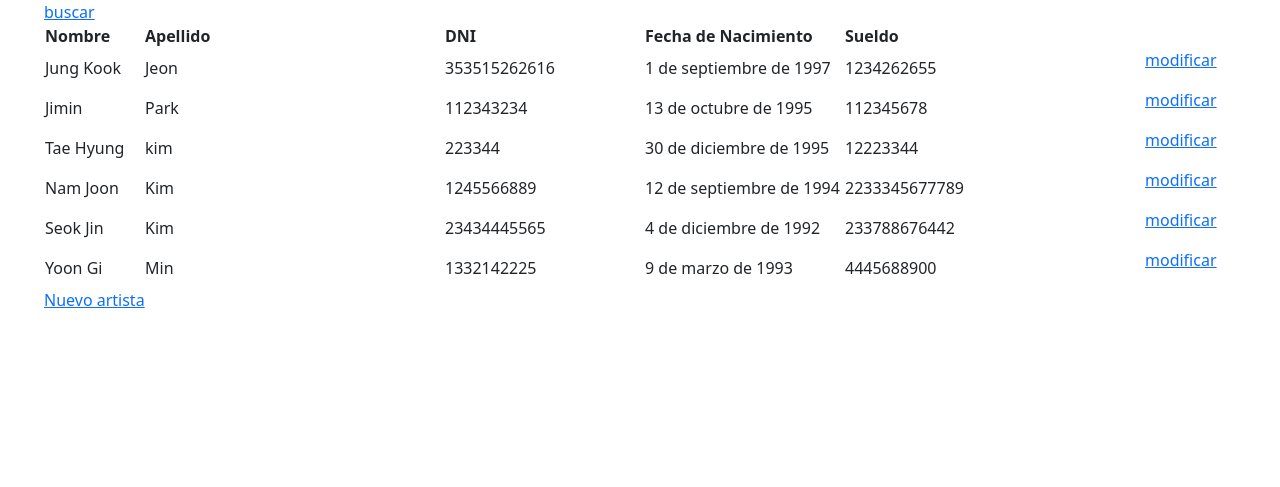
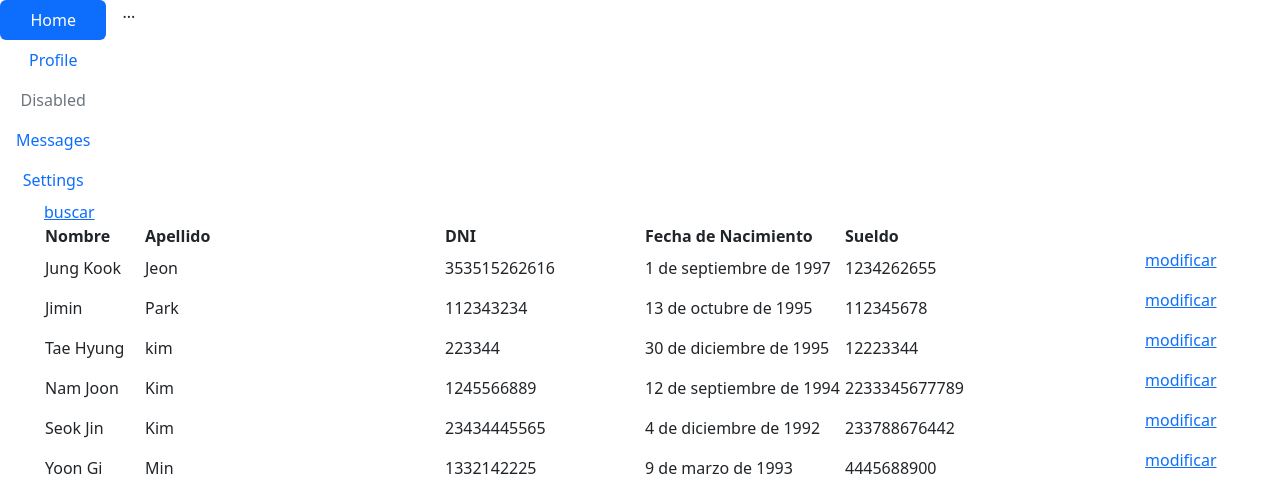
Before and after one commit to SofiaFer889/cantantes, a Django app: page /lista/user in a window 1280 px wide. Shown: the top 487 px of the page. Run offline with Django 4.2, Linux system fonts and the light colour scheme; data comes from the database, SQL or seed files in the repository.

Commit message:
añadi un menu y una vista para el txt

```diff
--- a/cantantes/applications/artista/urls.py
+++ b/cantantes/applications/artista/urls.py
@@ -12,4 +12,5 @@ urlpatterns = [
     path('lista/user', views.ArtistaListView.as_view(), name='lista-user'),
     path('lista/user-nombre', views.ArtistaListBykword.as_view(), name='lista-user-nombre'),
     path('consulta/join', views.ConsultaJoinn.as_view(), name='join'),
+    path('home', views.HomeView.as_view(), name='home'),
 ]
--- a/cantantes/applications/artista/views.py
+++ b/cantantes/applications/artista/views.py
@@ -3,6 +3,7 @@
 # Create your views here.
 from django.urls import reverse_lazy, reverse
 from django.views.generic import (
+    TemplateView,
     CreateView,
     ListView,
     UpdateView,
@@ -66,3 +67,8 @@
     def get_queryset(self):
         artistas = Artista.objects.select_related().all()
         return artistas
+
+
+
+class HomeView(TemplateView):
+    template_name = "artista/home.html"
--- a/cantantes/templates/base.html
+++ b/cantantes/templates/base.html
@@ -10,6 +10,22 @@
 <body>
   <!-- JavaScript Bundle with Popper -->
   <script src="https://cdn.jsdelivr.net/npm/bootstrap@5.2.3/dist/js/bootstrap.bundle.min.js" integrity="sha384-kenU1KFdBIe4zVF0s0G1M5b4hcpxyD9F7jL+jjXkk+Q2h455rYXK/7HAuoJl+0I4" crossorigin="anonymous"></script>
+  <div class="d-flex align-items-start">
+    <div class="nav flex-column nav-pills me-3" id="v-pills-tab" role="tablist" aria-orientation="vertical">
+      <button class="nav-link active" id="v-pills-home-tab" data-bs-toggle="pill" data-bs-target="#v-pills-home" type="button" role="tab" aria-controls="v-pills-home" aria-selected="true">Home</button>
+      <button class="nav-link" id="v-pills-profile-tab" data-bs-toggle="pill" data-bs-target="#v-pills-profile" type="button" role="tab" aria-controls="v-pills-profile" aria-selected="false">Profile</button>
+      <button class="nav-link" id="v-pills-disabled-tab" data-bs-toggle="pill" data-bs-target="#v-pills-disabled" type="button" role="tab" aria-controls="v-pills-disabled" aria-selected="false" disabled>Disabled</button>
+      <button class="nav-link" id="v-pills-messages-tab" data-bs-toggle="pill" data-bs-target="#v-pills-messages" type="button" role="tab" aria-controls="v-pills-messages" aria-selected="false">Messages</button>
+      <button class="nav-link" id="v-pills-settings-tab" data-bs-toggle="pill" data-bs-target="#v-pills-settings" type="button" role="tab" aria-controls="v-pills-settings" aria-selected="false">Settings</button>
+    </div>
+    <div class="tab-content" id="v-pills-tabContent">
+      <div class="tab-pane fade show active" id="v-pills-home" role="tabpanel" aria-labelledby="v-pills-home-tab" tabindex="0">...</div>
+      <div class="tab-pane fade" id="v-pills-profile" role="tabpanel" aria-labelledby="v-pills-profile-tab" tabindex="0">...</div>
+      <div class="tab-pane fade" id="v-pills-disabled" role="tabpanel" aria-labelledby="v-pills-disabled-tab" tabindex="0">...</div>
+      <div class="tab-pane fade" id="v-pills-messages" role="tabpanel" aria-labelledby="v-pills-messages-tab" tabindex="0">...</div>
+      <div class="tab-pane fade" id="v-pills-settings" role="tabpanel" aria-labelledby="v-pills-settings-tab" tabindex="0">...</div>
+    </div>
+  </div>
   {% block content %}
   {% endblock content %}
 </body>
```
Also changed, not shown: cantantes/templates/artista/home.html (added, +8 -0 lines).
